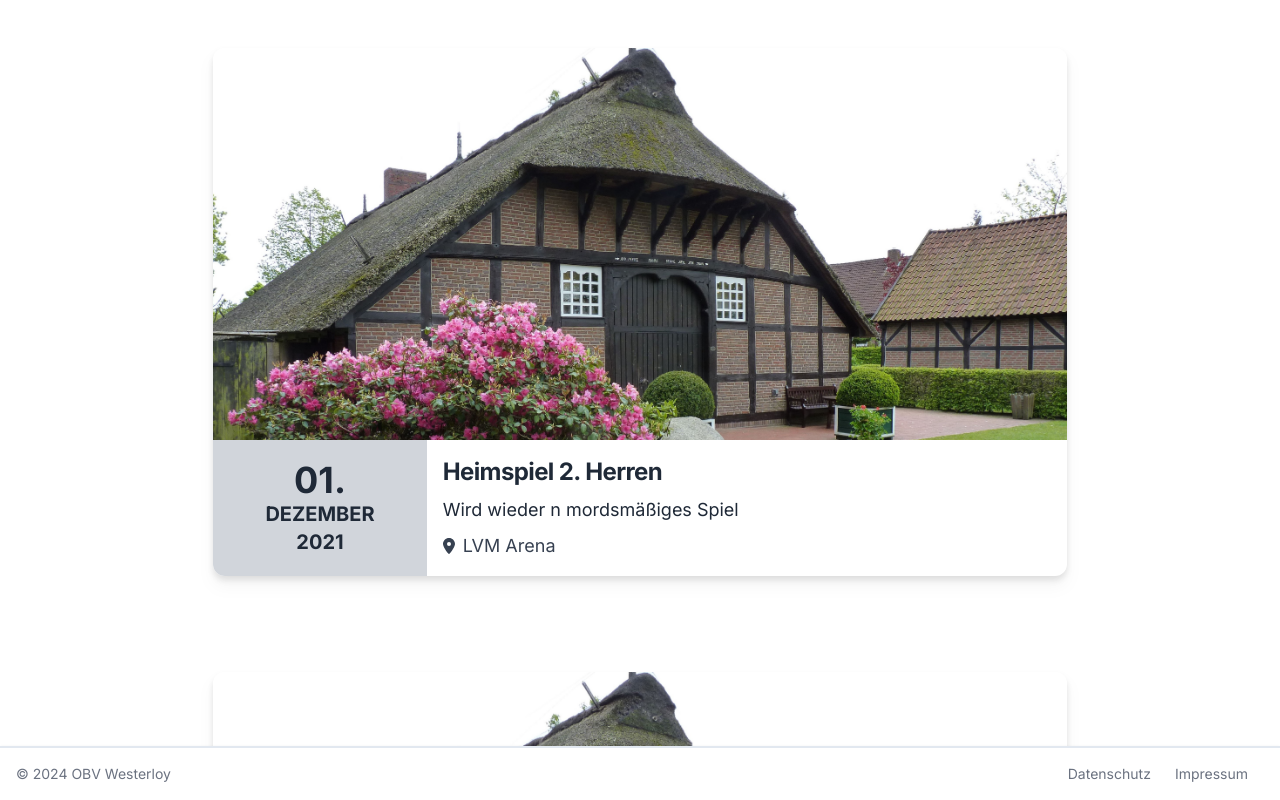
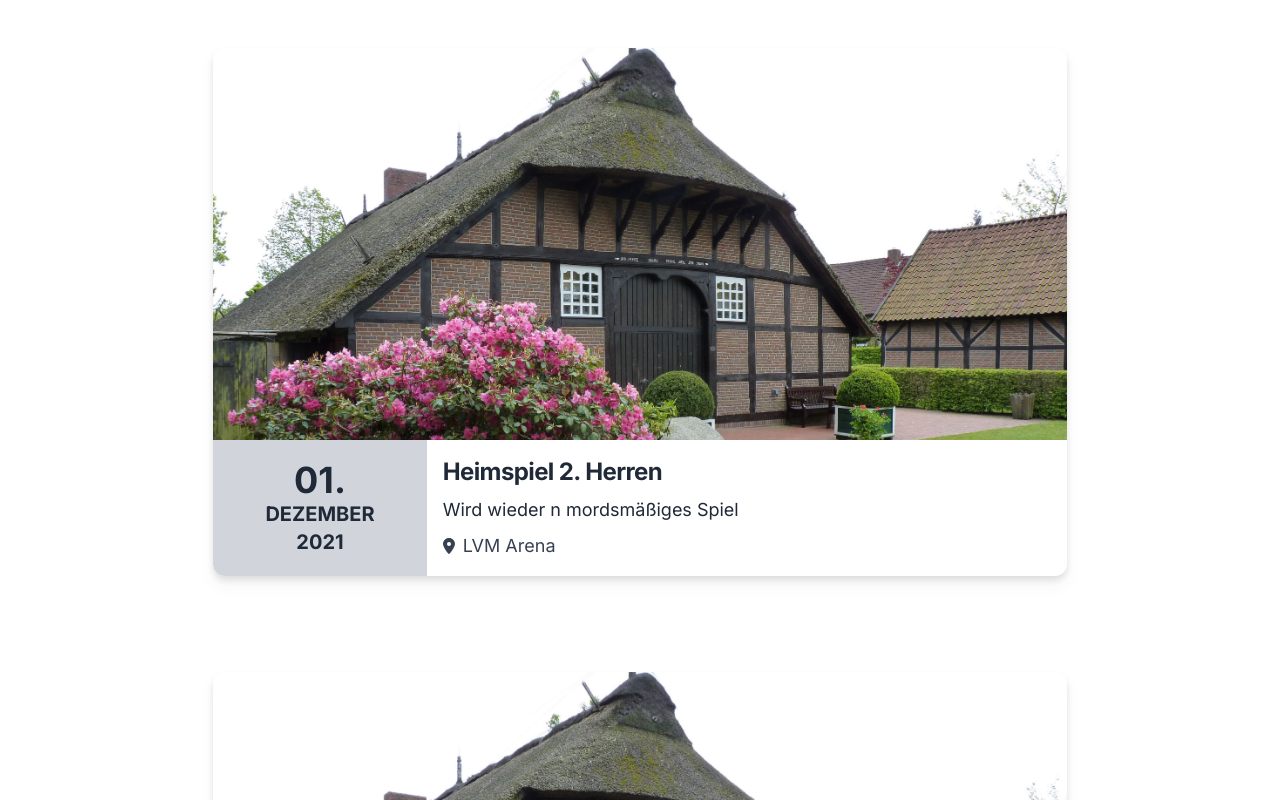
Before and after one commit to Pudl0/westerloy, a Next.js app: page /eventdashboard in a window 1280 px wide. Shown: the top 800 px of the page. Built offline with nearby package versions, Linux system fonts and the light colour scheme.

Commit message:
bound footer to bottom, simplified page setup, reduced css

```diff
--- a/src/app/eventdashboard/page.tsx
+++ b/src/app/eventdashboard/page.tsx
@@ -2,9 +2,9 @@ import EventDashboardItem from '@/components/cards/event-dashboard-item';
 
 export default function EventDashboard() {
   return (
-    <main className="flex min-h-screen flex-col items-center justify-between gap-y-24 my-12">
+    <div className="flex min-h-screen flex-col items-center justify-between gap-y-24 my-12">
       <EventDashboardItem></EventDashboardItem>
       <EventDashboardItem></EventDashboardItem>
-    </main>
+    </div>
   );
 }
--- a/src/app/globals.css
+++ b/src/app/globals.css
@@ -70,11 +70,21 @@
 
 @layer base {
   * {
+    /* reset */
+    margin: 0;
+    box-sizing: border-box;
     @apply border-border;
   }
 
   body {
+    display: flex;
+    flex-direction: column;
+    min-height: 100dvh;
     @apply bg-background text-foreground;
+  }
+
+  main {
+    flex: 1;
   }
 
   .dashboard-header {
--- a/src/app/layout.tsx
+++ b/src/app/layout.tsx
@@ -7,7 +7,6 @@ import Footer from '../components/ui/footer';
 config.autoAddCss = false;
 
 const inter = Inter({ subsets: ['latin'] });
-inter.className +=  ' mb-10';
 
 export const metadata: Metadata = {
   title: 'Westerloy',
@@ -18,7 +17,8 @@ export default function RootLayout({ children }: { children: React.ReactNode })
   return (
     <html lang="en">
       <body className={inter.className}>
-        {children}
+        {/* <header>Header here</header> */}
+        <main>{children}</main>
         <Footer></Footer>
       </body>
     </html>
--- a/src/app/page.tsx
+++ b/src/app/page.tsx
@@ -6,7 +6,7 @@ const prisma = new PrismaClient();
 export default async function Home() {
   const newsEntries = await prisma.NewsEntries.findMany();
   return (
-    <main className="flex min-h-screen flex-col items-center justify-between p-10">
+    <div className="flex min-h-screen flex-col items-center justify-between p-10">
       {/*Dashboard Header*/}
       <div className="overflow-hidden bg-no-repeat bg-cover rounded-xl dashboard-header">
         <div className="top-0 right-0 bottom-0 left-0 w-full h-full overflow-hidden bg-fixed dashboard-background">
@@ -45,6 +45,6 @@ export default async function Home() {
           return <NewsDashboardItem NewsEntry={object} />;
         })}
       </div>
-    </main>
+    </div>
   );
 }
--- a/src/components/ui/footer.tsx
+++ b/src/components/ui/footer.tsx
@@ -3,18 +3,18 @@ import Link from 'next/link';
 export default function Footer() {
     const currentYear = new Date().getFullYear();
     return(
-        <footer className="fixed bottom-0 w-full bg-white shadow md:flex md:items-center md:justify-between mt-12 p-1 md:p-3 flex items-center justify-between lg:flex lg:p-4 dark:bg-gray-800 border-t-2">
-            <span className="text-sm text-gray-500 text-center dark:text-gray-400">
+        <footer className="flex items-center justify-between bottom-0 bg-white shadow border-t-2 py-1 px-2 md:p-3 lg:p-4 dark:bg-gray-800 ">
+            <span className="text-sm text-gray-500 dark:text-gray-400">
                 &copy; {currentYear} <a>OBV Westerloy</a>
             </span>
-            <ul className="flex flex-row lg:pr-3 items-center text-sm text-gray-500 dark:text-gray-400 pl-4">
+            <ul className="flex flex-row text-sm text-gray-500 lg:pr-3 dark:text-gray-400">
                 <li>
                     <Link className="hover:underline mr-4 md:mr-6" href='/legal/data-protection'>
                         Datenschutz
                     </Link>
                 </li>
                 <li>
-                    <Link className="hover:underline mr-1" href='/legal/legal-notice'>
+                    <Link className="hover:underline" href='/legal/legal-notice'>
                         Impressum
                     </Link>
                 </li>
```
